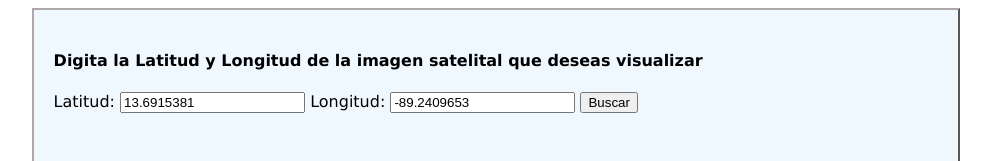
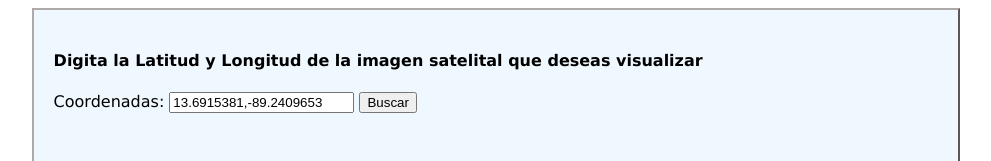
Before and after one commit to juannchin/test-nasa-api, a plain HTML site: page index.html in a window 1280 px wide. Both pictures are taken after a click on the button "Buscar". Shown: the top 161 px of the page, without its empty margins (144-1135 px from the left). Drawn offline with Linux system fonts and the light colour scheme; no server answers.

Commit message:
segundo commit

```diff
--- a/index.html
+++ b/index.html
@@ -12,11 +12,8 @@
     <div id="main">
         <h4> Digita la Latitud y Longitud de la imagen satelital que deseas visualizar</h4>
 
-        <label for="domTextElement">Latitud: </label>
-        <input type="text" id="Latitud" value="13.6915381">
-
-        <label for="domTextElement">Longitud: </label>
-        <input type="text" id="Longitud" value="-89.2409653">
+        <label for="domTextElement">Coordenadas: </label>
+        <input type="text" id="Coordenadas" value="13.6915381,-89.2409653">
 
         <button type="button"  onclick="getValueInput()">
             Buscar
--- a/leer.js
+++ b/leer.js
@@ -13,8 +13,8 @@ const getValueInput = () =>{
     }
 
     var url = "https://api.nasa.gov/planetary/earth/assets?";
-    var lat = document.getElementById("Latitud").value;
-    var lon = document.getElementById("Longitud").value;
+    var coordinates = document.getElementById("Coordenadas").value;
+    const [lat, lon] = coordinates.split(',');
     var api_key = "PT9xDosnbfG4Re08XZOaZTRxaBMCFEr2a6fSrYcm";
 
     req.open("GET", url +
```
